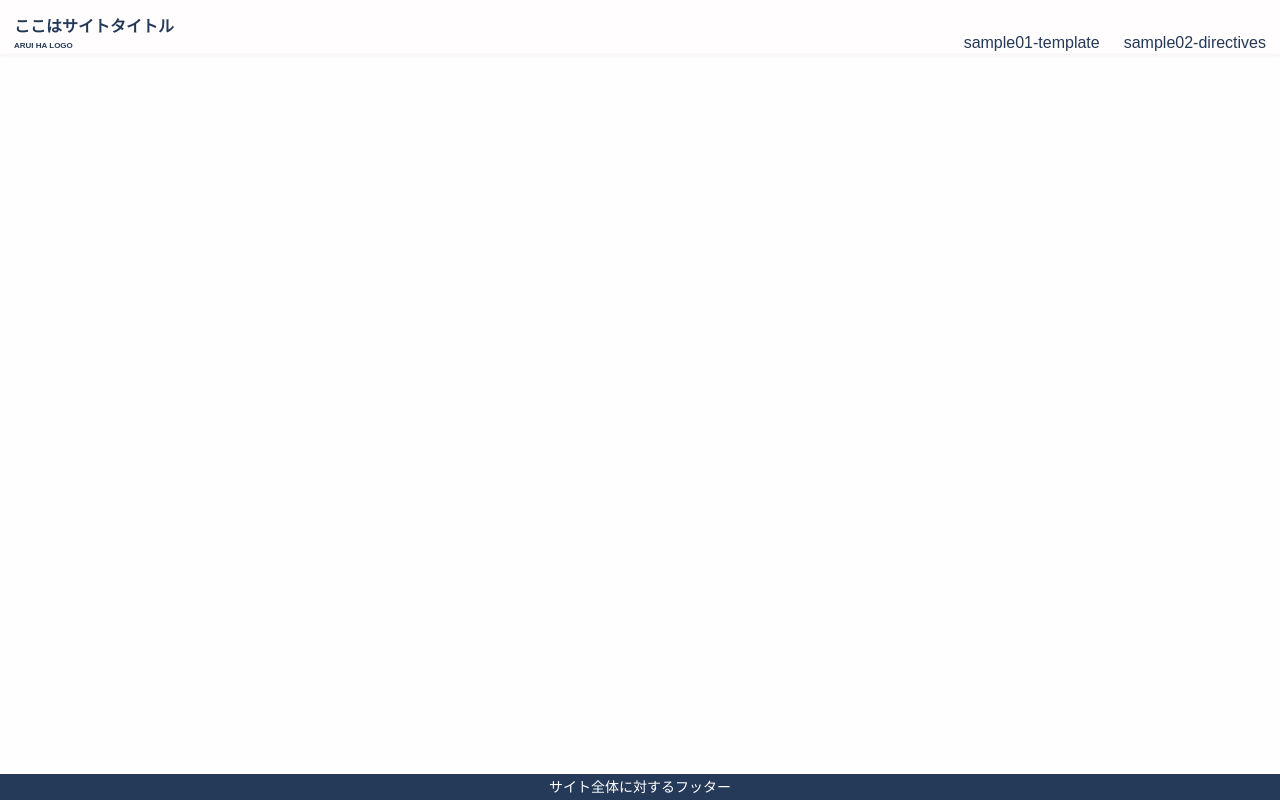
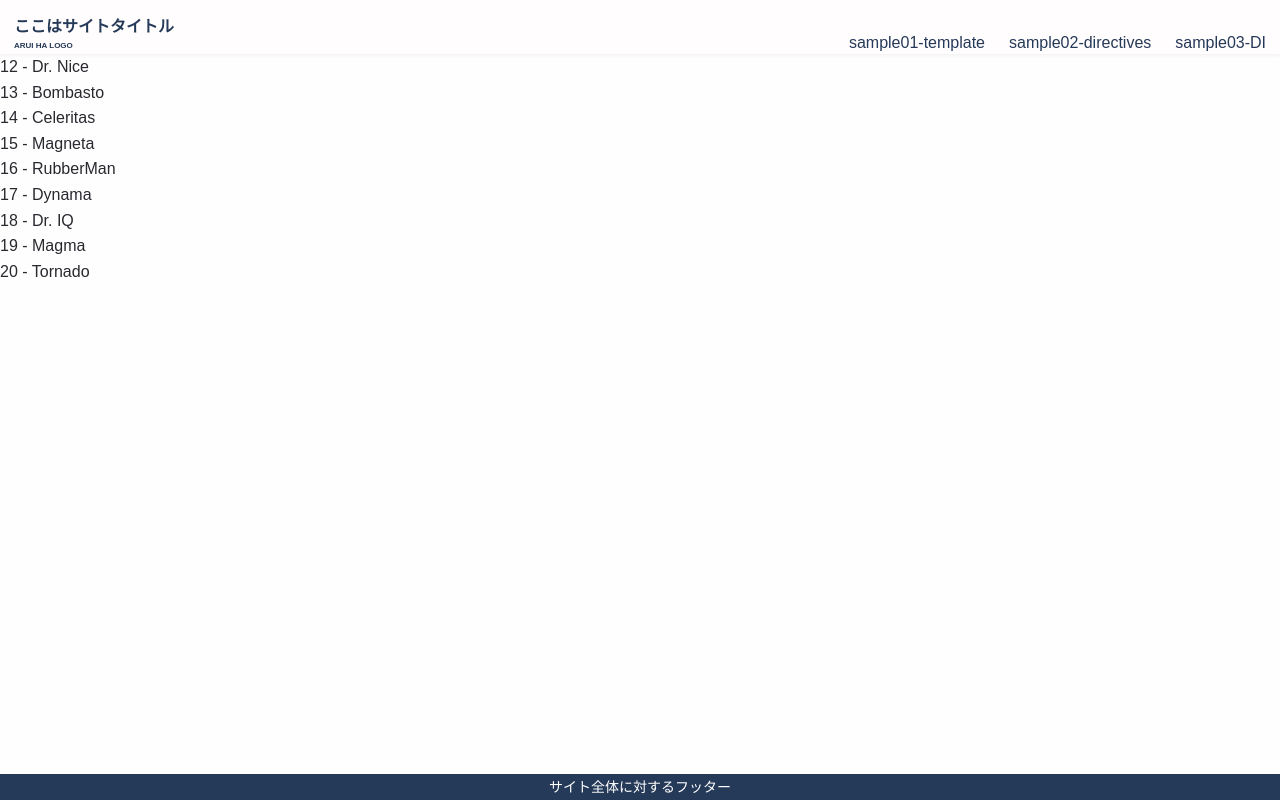
Before and after one commit to takemori-kondo/front-samples, an Angular app in the folder front07/: page /sample03-di in a window 1280 px wide. Before the commit this address led to /. Built offline with nearby package versions, Linux system fonts and the light colour scheme.

Commit message:
DIのサンプル追加
npx ng generate component features/sample03-di --skip-tests=true
npx ng generate service features/sample03-hero --skip-tests=true

```diff
--- a/front07/src/app/app-routing.module.ts
+++ b/front07/src/app/app-routing.module.ts
@@ -2,10 +2,12 @@ import { NgModule } from '@angular/core';
 import { RouterModule, Routes } from '@angular/router';
 import { Sample01TemplateComponent } from './features/sample01-template/sample01-template.component';
 import { Sample02DirectivesComponent } from './features/sample02-directives/sample02-directives.component';
+import { Sample03DiComponent } from './features/sample03-di/sample03-di.component';
 
 const routes: Routes = [
   { path: 'sample01-template', component: Sample01TemplateComponent },
   { path: 'sample02-directives', component: Sample02DirectivesComponent },
+  { path: 'sample03-di', component: Sample03DiComponent },
   { path: '', redirectTo: 'sample01-template', pathMatch: 'full' }
 ];
 
--- a/front07/src/app/app.component.html
+++ b/front07/src/app/app.component.html
@@ -9,6 +9,7 @@
         <ul class="site-menu-pc__list">
           <li><a routerLink="sample01-template">sample01-template</a></li>
           <li><a routerLink="sample02-directives">sample02-directives</a></li>
+          <li><a routerLink="sample03-di">sample03-DI</a></li>
         </ul>
       </nav>
     </div>
@@ -39,6 +40,7 @@
           <ul class="ly-box-right site-menu-mobile__list">
             <li><a routerLink="sample01-template">sample01-template</a></li>
             <li><a routerLink="sample02-directives">sample02-directives</a></li>
+            <li><a routerLink="sample03-di">sample03-DI</a></li>
           </ul>
         </div>
       </nav>
--- a/front07/src/app/app.module.ts
+++ b/front07/src/app/app.module.ts
@@ -8,6 +8,7 @@ import { CommonModule } from '@angular/common';
 import { Sample01TemplateAlertsComponent } from './features/sample01-template-alerts/sample01-template-alerts.component';
 import { Sample02DirectivesComponent } from './features/sample02-directives/sample02-directives.component';
 import { Sample02HighlightDirective } from './features/sample02-highlight.directive';
+import { Sample03DiComponent } from './features/sample03-di/sample03-di.component';
 
 @NgModule({
   declarations: [
@@ -15,7 +16,8 @@ import { Sample02HighlightDirective } from './features/sample02-highlight.direct
     Sample01TemplateComponent,
     Sample01TemplateAlertsComponent,
     Sample02DirectivesComponent,
-    Sample02HighlightDirective
+    Sample02HighlightDirective,
+    Sample03DiComponent
   ],
   imports: [
     BrowserModule,
--- /dev/null
+++ b/front07/src/app/features/sample03-di/sample03-di.component.html
@@ -0,0 +1,9 @@
+<!--
+  下記ページをベースにしています
+  https://angular.jp/guide/dependency-injection-overview
+  https://angular.jp/generated/live-examples/dependency-injection/stackblitz.html
+-->
+
+<div *ngFor="let hero of heroes">
+  {{hero.id}} - {{hero.name}}
+</div>
--- /dev/null
+++ b/front07/src/app/features/sample03-di/sample03-di.component.ts
@@ -0,0 +1,22 @@
+/*
+下記ページをベースにしています
+https://angular.jp/guide/dependency-injection-overview
+https://angular.jp/generated/live-examples/dependency-injection/stackblitz.html
+*/
+
+import { Component } from '@angular/core';
+import { Hero, Sample03HeroService } from '../sample03-hero.service';
+
+@Component({
+  selector: 'app-sample03-di',
+  templateUrl: './sample03-di.component.html',
+  styleUrls: ['./sample03-di.component.scss']
+})
+export class Sample03DiComponent {
+
+  heroes: Hero[];
+
+  constructor(private service: Sample03HeroService) {
+    this.heroes = service.getHeroes();
+  }
+}
--- /dev/null
+++ b/front07/src/app/features/sample03-hero.service.ts
@@ -0,0 +1,36 @@
+/*
+下記ページをベースにしています
+https://angular.jp/guide/dependency-injection-overview
+https://angular.jp/generated/live-examples/dependency-injection/stackblitz.html
+*/
+/*
+- DI機能
+- @Injectable()でDI可能なクラスになる
+    - @Injectable({ providedIn: 'root' })なら、providersへの記述は不要
+- providersへ記述する場合、遅延ローディングとInjectorの仕様、forRootパターンの理解が必要
+*/
+
+import { Injectable } from '@angular/core';
+
+@Injectable({
+  providedIn: 'root'
+})
+export class Sample03HeroService {
+  getHeroes() { return HEROES; }
+}
+
+export type Hero = {
+  id: number;
+  name: string;
+}
+const HEROES: Hero[] = [
+  { id: 12, name: 'Dr. Nice' },
+  { id: 13, name: 'Bombasto' },
+  { id: 14, name: 'Celeritas' },
+  { id: 15, name: 'Magneta' },
+  { id: 16, name: 'RubberMan' },
+  { id: 17, name: 'Dynama' },
+  { id: 18, name: 'Dr. IQ' },
+  { id: 19, name: 'Magma' },
+  { id: 20, name: 'Tornado' }
+];
```
Also changed, not shown: front07/src/app/features/sample03-di/sample03-di.component.scss (added).
